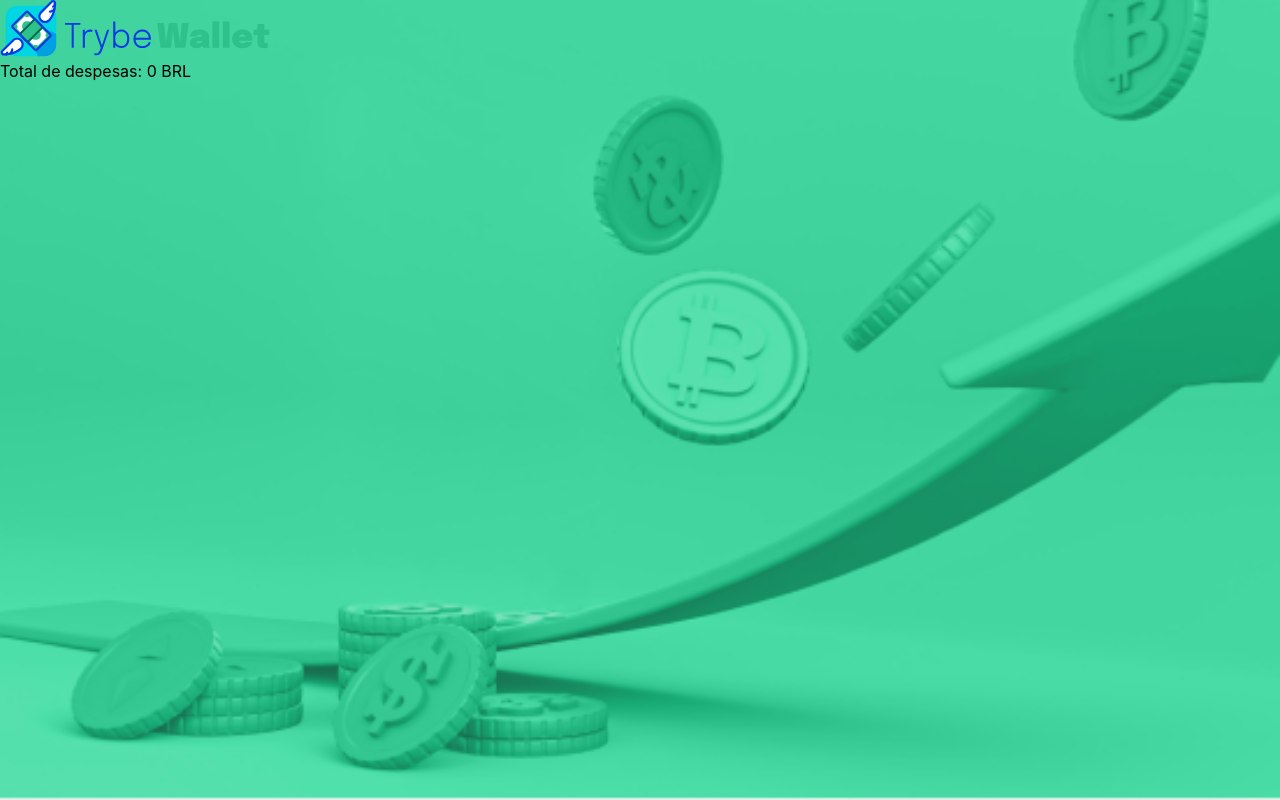
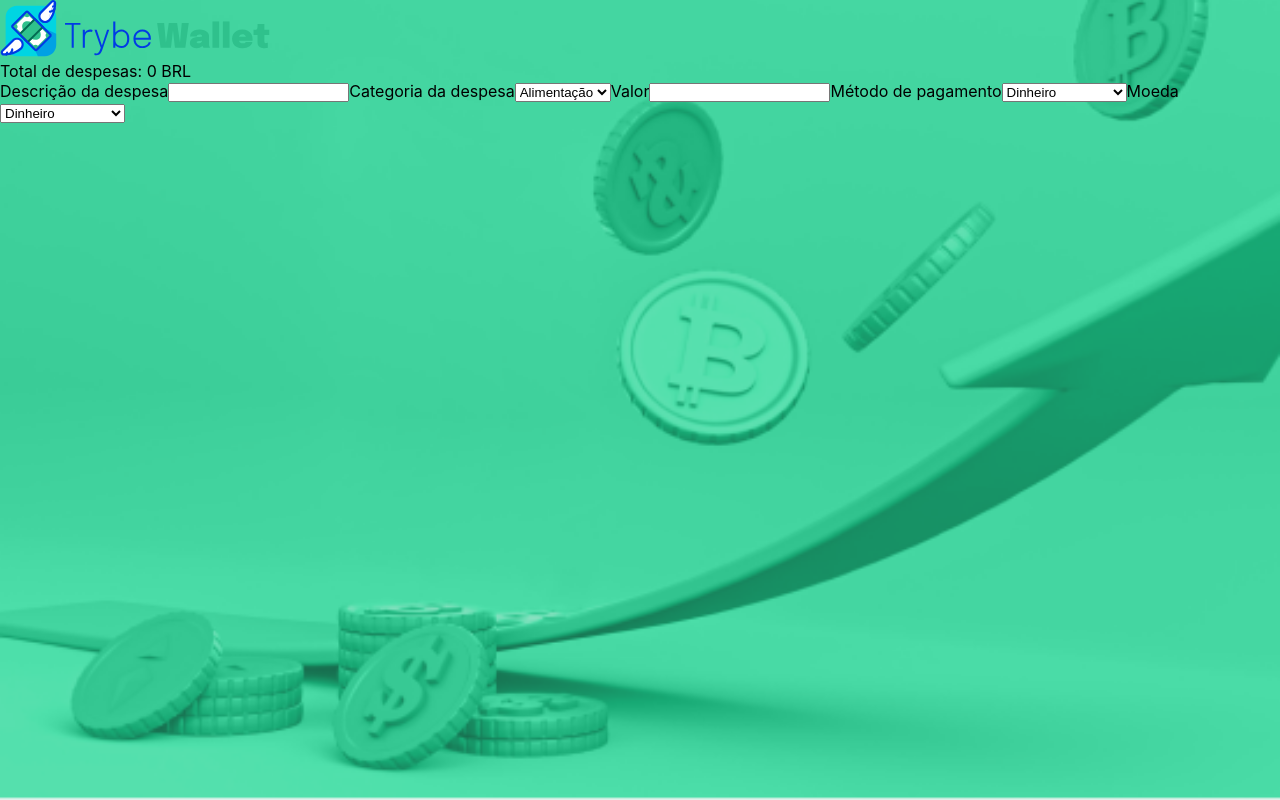
Before and after one commit to Matheus-Pozett/MyWallet, a React (Vite) app: page /carteira in a window 1280 px wide. Built offline with nearby package versions, Linux system fonts and the light colour scheme; no server answers.

Commit message:
feat: implementando logica da pagina carteira

```diff
--- a/src/components/WalletForm.tsx
+++ b/src/components/WalletForm.tsx
@@ -1,5 +1,54 @@
+// import { useForm } from 'react-hook-form';
+
+import { useEffect } from 'react';
+import { useDispatch } from 'react-redux';
+import { getCurrenciesApi } from '../redux/actions';
+import { AppDispatch } from '../types';
+
 function WalletForm() {
-  return <div>WalletForm</div>;
+  // const { register } = useForm();
+  const dispatch: AppDispatch = useDispatch();
+
+  useEffect(() => {
+    dispatch(getCurrenciesApi());
+  }, []);
+
+  return (
+    <form>
+      <label htmlFor="despesa">Descrição da despesa</label>
+      <input type="text" id="despesa" />
+
+      <label htmlFor="tag">Categoria da despesa</label>
+      <select data-testid="tag-input" id="tag">
+        <option value="">Alimentação</option>
+        <option value="">Lazer</option>
+        <option value="">Trabalho</option>
+        <option value="">Transporte</option>
+        <option value="">Saúde</option>
+      </select>
+
+      <label htmlFor="valor">Valor</label>
+      <input
+        type="text"
+        id="valor"
+        data-testid="value-input"
+      />
+
+      <label htmlFor="metodo">Método de pagamento</label>
+      <select data-testid="method-input" id="metodo">
+        <option value="">Dinheiro</option>
+        <option value="">Cartão de crédito</option>
+        <option value="">Cartão de débito</option>
+      </select>
+
+      <label htmlFor="moeda">Moeda</label>
+      <select data-testid="currency-input" id="moeda">
+        <option value="">Dinheiro</option>
+        <option value="">Cartão de crédito</option>
+        <option value="">Cartão de débito</option>
+      </select>
+    </form>
+  );
 }
 
 export default WalletForm;
--- a/src/pages/Wallet.tsx
+++ b/src/pages/Wallet.tsx
@@ -1,7 +1,13 @@
 import Header from '../components/Header';
+import WalletForm from '../components/WalletForm';
 
 function Wallet() {
-  return <div><Header /></div>;
+  return (
+    <div>
+      <Header />
+      <WalletForm />
+    </div>
+  );
 }
 
 export default Wallet;
--- a/src/redux/actions/index.ts
+++ b/src/redux/actions/index.ts
@@ -1,10 +1,44 @@
 // Coloque aqui suas actions
 
-import { SetEmailAction } from '../../types';
+import { AppDispatch, SetEmailAction, TCurrency } from '../../types';
+import { getCurrencies } from '../../utils/api';
 
 export const SET_EMAIL = 'SET_EMAIL';
+export const REQUEST_STARTED = 'REQUEST_STARTED';
+export const REQUEST_CURRENCIES = 'REQUEST_CURRENCIES';
+export const REQUEST_FAILED = 'REQUEST_FAILED';
 
 export const getEmail = (email: string): SetEmailAction => ({
   type: SET_EMAIL,
   payload: { email },
 });
+
+const requestStarted = () => ({
+  type: REQUEST_STARTED,
+});
+
+const requestSuccessful = (data: any) => ({
+  type: REQUEST_CURRENCIES,
+  payload: data,
+});
+
+const requestFailed = () => ({
+  type: REQUEST_FAILED,
+});
+
+export const getCurrenciesApi = () => {
+  return async (dispatch: AppDispatch) => {
+    dispatch(requestStarted());
+    try {
+      const currencies: Record<string, TCurrency> = await getCurrencies();
+
+      const currencyCodes = Object.values(currencies)
+        .filter((currency) => currency.codein !== 'BRLT')
+        .map((currency) => currency.code);
+
+      dispatch(requestSuccessful(currencyCodes));
+    } catch (error) {
+      dispatch(requestFailed());
+    }
+  };
+};
--- a/src/redux/reducers/wallet.ts
+++ b/src/redux/reducers/wallet.ts
@@ -1,14 +1,33 @@
 import { AnyAction } from 'redux';
+import { REQUEST_CURRENCIES, REQUEST_FAILED, REQUEST_STARTED } from '../actions';
 
 const INITIAL_STATE = {
   currencies: [],
   expenses: [],
   editor: false,
   idToEdit: 0,
+  isLoading: false,
 };
 
 const walletReducer = (state = INITIAL_STATE, action: AnyAction) => {
   switch (action.type) {
+    case REQUEST_STARTED:
+      return {
+        ...state,
+        isLoading: true,
+      };
+
+    case REQUEST_CURRENCIES:
+      return {
+        ...state,
+        currencies: action.payload,
+      };
+
+    case REQUEST_FAILED:
+      return {
+        ...state,
+        isLoading: false,
+      };
     default:
       return state;
   }
--- /dev/null
+++ b/src/utils/api.ts
@@ -0,0 +1,6 @@
+export const getCurrencies = async () => {
+  const response = await fetch('https://economia.awesomeapi.com.br/json/all');
+  const data = await response.json();
+
+  return data;
+};
```
Also changed, not shown: src/types/index.ts (+10 -0 lines).
